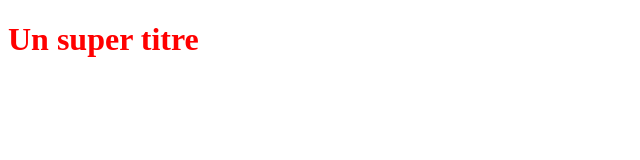
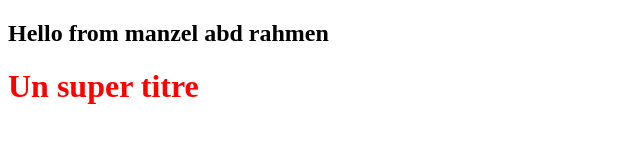
Before and after one commit to Lbou55/OpenClassroomsProject-1, a plain HTML site: page index.html in a window 1280 px wide. Shown: the whole page, without its empty margins (0-640 px from the left). Drawn offline with Linux system fonts and the light colour scheme.

Commit message:
Add greeting header to index.html

```diff
--- a/index.html
+++ b/index.html
@@ -3,6 +3,7 @@
 <head>
    <title></title>
    <link rel="stylesheet" type="text/css" href="styles.css">
+   <h2>Hello from manzel abd rahmen</h2>
 </head>
 <body>
    <h1>Un super titre</h1>
```
